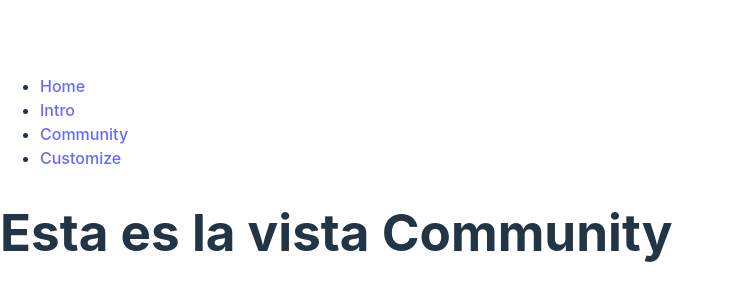
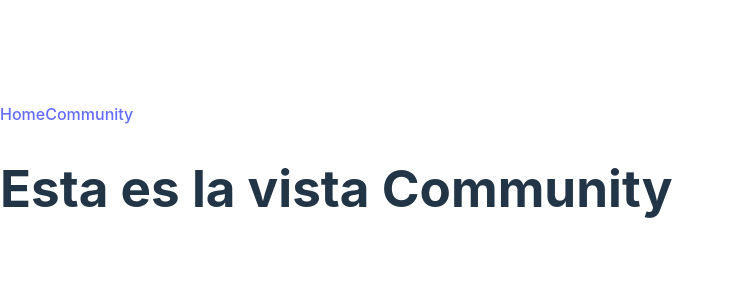
Before and after one commit to fedeMaidana/Proyecto_Final, a React (Vite) app in the folder Client/: page /community in a window 1280 px wide. Shown: the part 224-524 px from the top of the page, without its empty margins (0-734 px from the left). Built offline with nearby package versions, Linux system fonts and the light colour scheme.

Commit message:
NavBar Home-Community

```diff
--- a/Client/src/components/App.jsx
+++ b/Client/src/components/App.jsx
@@ -9,19 +9,19 @@ import Customize from '../views/Customize';
 function App() {
   return (
     <div className="App">
-      <Nav />
       <Routes>
         {/* La ruta principal ahora renderizará el componente Intro */}
         <Route path="/" element={<Intro />} />
 
-        {/* La ruta /home también renderiza el componente Home */}
-        <Route path="/home" element={<Home />} />
+        {/* La ruta /home también renderiza el componente Nav */}
+        <Route path="/home" element={<Nav />}>
+          <Route index element={<Home />} />
+        </Route>
 
-        {/* La ruta /intro renderiza el componente Intro */}
-        <Route path="/intro" element={<Intro />} />
-
-        {/* La ruta /community renderiza el componente Community */}
-        <Route path="/community" element={<Community />} />
+        {/* La ruta /community también renderiza el componente Nav */}
+        <Route path="/community" element={<Nav />}>
+          <Route index element={<Community />} />
+        </Route>
 
         {/* La ruta /customize renderiza el componente Customize */}
         <Route path="/customize" element={<Customize />} />
--- a/Client/src/components/Nav.jsx
+++ b/Client/src/components/Nav.jsx
@@ -1,24 +1,13 @@
 import React from 'react';
 import { Link } from 'react-router-dom';
-
+import { Outlet } from 'react-router-dom';
 function Nav() {
   return (
-    <nav>
-      <ul>
-        <li>
+     <div>
           <Link to="/home">Home</Link>
-        </li>
-        <li>
-          <Link to="/intro">Intro</Link>
-        </li>
-        <li>
           <Link to="/community">Community</Link>
-        </li>
-        <li>
-          <Link to="/customize">Customize</Link>
-        </li>
-      </ul>
-    </nav>
+          <Outlet></Outlet>
+      </div>
   );
 }
 
--- a/Client/src/views/Intro.jsx
+++ b/Client/src/views/Intro.jsx
@@ -4,7 +4,7 @@ import React from 'react';
 function Intro() {
   return (
     <div>
-      <h1>Esta es la vista Intro</h1>
+      <h1>Esta es la vista Intro!1!</h1>
     </div>
   );
 }
```
